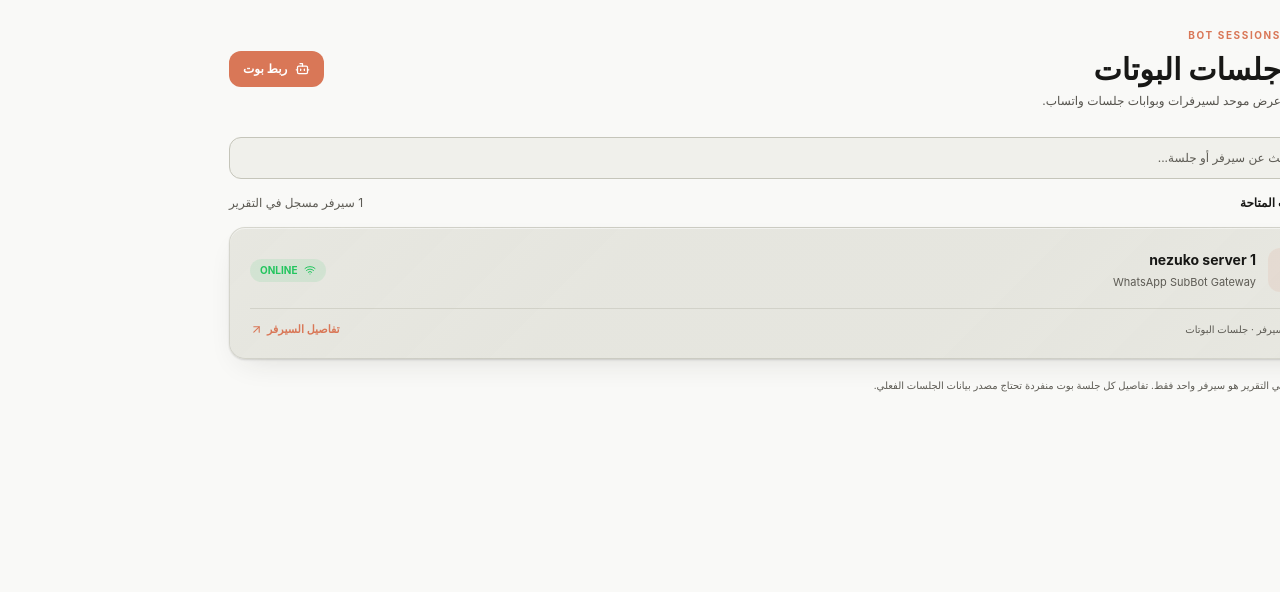
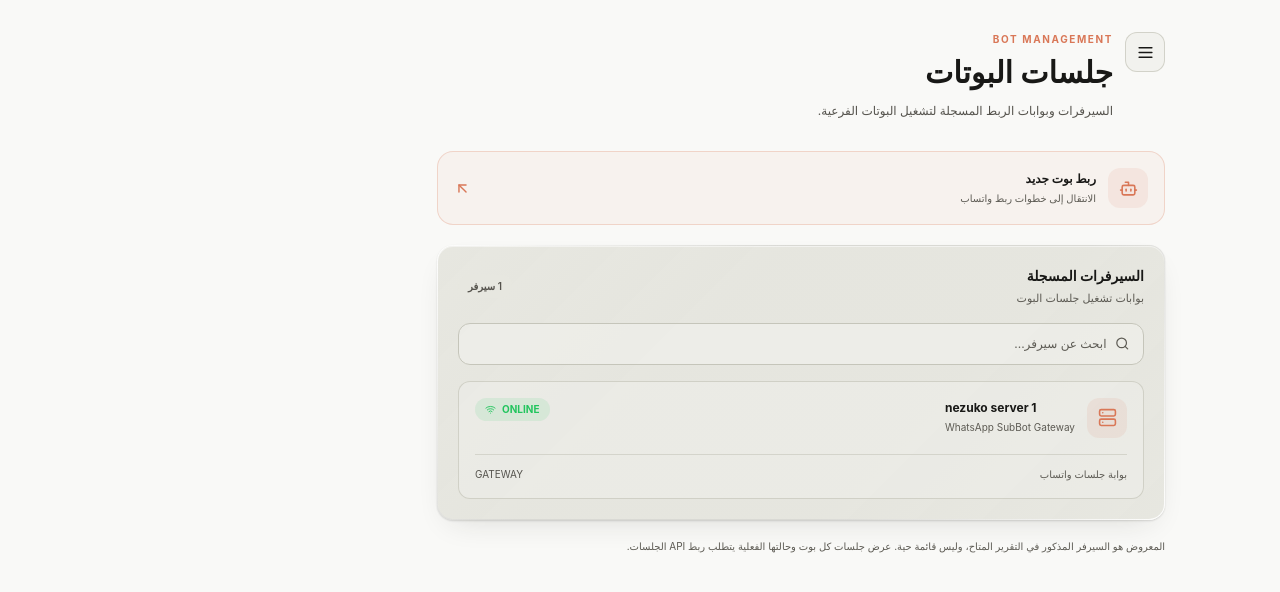
Before and after one commit to ux656/Freund, a Next.js app: page /bots in a window 1280 px wide. Shown: the top 592 px of the page. Built offline with nearby package versions, Linux system fonts and the light colour scheme.

Commit message:
Rebuild bot sessions page

```diff
--- a/app/bots/page.tsx
+++ b/app/bots/page.tsx
@@ -1,66 +1,67 @@
 "use client";
 
 import { useMemo, useState } from "react";
-import { Bot, Search, Server, Wifi, ArrowUpRight } from "lucide-react";
+import { ArrowUpLeft, Bot, Search, Server, Wifi } from "lucide-react";
 import SideMenu from "@/components/SideMenu";
 
-const servers = [
-  { id: "nezuko-server-1", name: "nezuko server 1", description: "WhatsApp SubBot Gateway", status: "ONLINE" },
+const botServers = [
+  { id: "nezuko-server-1", name: "nezuko server 1", description: "WhatsApp SubBot Gateway", status: "ONLINE", kind: "بوابة جلسات واتساب" },
 ];
 
 export default function BotsPage() {
   const [query, setQuery] = useState("");
-  const filtered = useMemo(() => servers.filter((server) =>
-    (server.name + " " + server.description + " " + server.status).toLowerCase().includes(query.trim().toLowerCase())
-  ), [query]);
+  const filtered = useMemo(() => {
+    const value = query.trim().toLowerCase();
+    return botServers.filter((server) => [server.name, server.description, server.status, server.kind].join(" ").toLowerCase().includes(value));
+  }, [query]);
 
   return (
-    <main dir="rtl" className="mx-auto min-h-[75dvh] w-full max-w-6xl px-4 pb-16 pt-7 sm:px-6">
-      <div className="mb-7 flex flex-wrap items-center justify-between gap-4">
-        <div className="flex items-center gap-3">
-          <SideMenu mode="dashboard" activePage="bots" />
-          <div>
-            <div className="mb-2 text-[10px] font-bold tracking-[.16em] text-primary">BOT SESSIONS</div>
-            <h1 className="text-2xl font-bold sm:text-3xl">جلسات البوتات</h1>
-            <p className="mt-1.5 text-xs text-text-2">عرض موحد لسيرفرات وبوابات جلسات واتساب.</p>
-          </div>
+    <main dir="rtl" className="mx-auto min-h-[75dvh] w-full max-w-3xl px-5 pb-20 pt-8">
+      <header className="mb-7 flex items-start gap-3">
+        <SideMenu mode="dashboard" activePage="bots" />
+        <div className="min-w-0 flex-1">
+          <div className="mb-2 text-[10px] font-bold tracking-[.16em] text-primary">BOT MANAGEMENT</div>
+          <h1 className="font-display text-2xl font-bold sm:text-3xl">جلسات البوتات</h1>
+          <p className="mt-2 text-xs leading-6 text-text-2">السيرفرات وبوابات الربط المسجلة لتشغيل البوتات الفرعية.</p>
         </div>
-        <a href="/#home" className="inline-flex items-center gap-2 rounded-xl bg-primary px-3.5 py-2.5 text-xs font-semibold text-white transition hover:opacity-90">
-          <Bot size={15}/> ربط بوت
-        </a>
-      </div>
+      </header>
 
-      <label className="mb-4 flex items-center gap-2 rounded-xl border border-border bg-surface px-3.5 py-3">
-        <Search size={16} className="text-text-3"/>
-        <input value={query} onChange={(event) => setQuery(event.target.value)} placeholder="ابحث عن سيرفر أو جلسة..." className="w-full bg-transparent text-xs text-text outline-none placeholder:text-text-3"/>
-      </label>
+      <a href="/#home" className="mb-5 flex items-center justify-between rounded-2xl border border-primary/25 bg-primary/5 p-4 transition hover:bg-primary/10">
+        <span className="flex items-center gap-3"><span className="grid size-10 place-items-center rounded-xl bg-primary/10 text-primary"><Bot size={19} /></span><span><strong className="block text-xs">ربط بوت جديد</strong><span className="mt-1 block text-[10px] text-text-3">الانتقال إلى خطوات ربط واتساب</span></span></span>
+        <ArrowUpLeft size={17} className="text-primary" />
+      </a>
 
-      <div className="mb-4 flex items-center justify-between text-xs">
-        <span className="font-semibold">السيرفرات المتاحة</span>
-        <span className="text-text-3">1 سيرفر مسجل في التقرير</span>
-      </div>
-      <section className="space-y-3">
-        {filtered.map((server) => (
-          <article key={server.id} className="lg lg-surface rounded-2xl border border-border/70 p-4 sm:p-5">
-            <div className="flex flex-wrap items-center justify-between gap-4">
-              <div className="flex min-w-0 items-center gap-3">
-                <span className="grid size-11 shrink-0 place-items-center rounded-xl bg-primary/10 text-primary"><Server size={21}/></span>
-                <div className="min-w-0">
-                  <h2 className="truncate text-sm font-bold">{server.name}</h2>
-                  <p className="mt-1 text-[11px] text-text-3">{server.description}</p>
+      <section className="lg lg-surface rounded-2xl p-4 sm:p-5">
+        <div className="mb-4 flex items-center justify-between gap-3">
+          <div><h2 className="text-sm font-bold">السيرفرات المسجلة</h2><p className="mt-1 text-[11px] text-text-3">بوابات تشغيل جلسات البوت</p></div>
+          <span className="rounded-full bg-surface-2 px-2.5 py-1 text-[10px] font-semibold text-text-2">{botServers.length} سيرفر</span>
+        </div>
+        <label className="mb-4 flex items-center gap-2 rounded-xl border border-border bg-surface/70 px-3.5 py-3">
+          <Search size={15} className="text-text-3" />
+          <input value={query} onChange={(event) => setQuery(event.target.value)} placeholder="ابحث عن سيرفر..." className="w-full bg-transparent text-xs text-text outline-none placeholder:text-text-3" />
+        </label>
+
+        <div className="space-y-3">
+          {filtered.map((server) => (
+            <article key={server.id} className="rounded-xl border border-border/70 bg-surface/50 p-4">
+              <div className="flex items-start justify-between gap-3">
+                <div className="flex min-w-0 items-center gap-3">
+                  <span className="grid size-10 shrink-0 place-items-center rounded-xl bg-primary/10 text-primary"><Server size={19} /></span>
+                  <div className="min-w-0"><h3 className="truncate text-xs font-bold" dir="ltr">{server.name}</h3><p className="mt-1 text-[10px] text-text-3">{server.description}</p></div>
                 </div>
+                <span className="inline-flex shrink-0 items-center gap-1.5 rounded-full bg-green/10 px-2.5 py-1 text-[10px] font-bold text-green" dir="ltr"><Wifi size={11} />{server.status}</span>
               </div>
-              <span className="inline-flex items-center gap-1.5 rounded-full bg-green/10 px-2.5 py-1 text-[10px] font-bold text-green"><Wifi size={12}/>{server.status}</span>
-            </div>
-            <div className="mt-4 flex items-center justify-between border-t border-border/60 pt-3">
-              <span className="text-[10px] text-text-3">بوابة السيرفر · جلسات البوتات</span>
-              <a href="/servers" className="inline-flex items-center gap-1 text-[11px] font-semibold text-primary">تفاصيل السيرفر <ArrowUpRight size={13}/></a>
-            </div>
-          </article>
-        ))}
-        {filtered.length === 0 && <div className="rounded-2xl border border-dashed border-border p-8 text-center text-xs text-text-3">لا توجد نتيجة مطابقة للبحث.</div>}
+              <div className="mt-4 flex items-center justify-between border-t border-border/60 pt-3 text-[10px]">
+                <span className="text-text-3">{server.kind}</span>
+                <span className="text-text-2" dir="ltr">GATEWAY</span>
+              </div>
+            </article>
+          ))}
+          {filtered.length === 0 && <div className="rounded-xl border border-dashed border-border px-4 py-9 text-center text-xs text-text-3">لا توجد نتائج مطابقة للبحث.</div>}
+        </div>
       </section>
-      <p className="mt-4 text-[10px] leading-5 text-text-3">المتاح حاليًا في التقرير هو سيرفر واحد فقط. تفاصيل كل جلسة بوت منفردة تحتاج مصدر بيانات الجلسات الفعلي.</p>
+
+      <p className="mt-4 text-[10px] leading-5 text-text-3">المعروض هو السيرفر المذكور في التقرير المتاح، وليس قائمة حية. عرض جلسات كل بوت وحالتها الفعلية يتطلب ربط API الجلسات.</p>
     </main>
   );
 }
```
